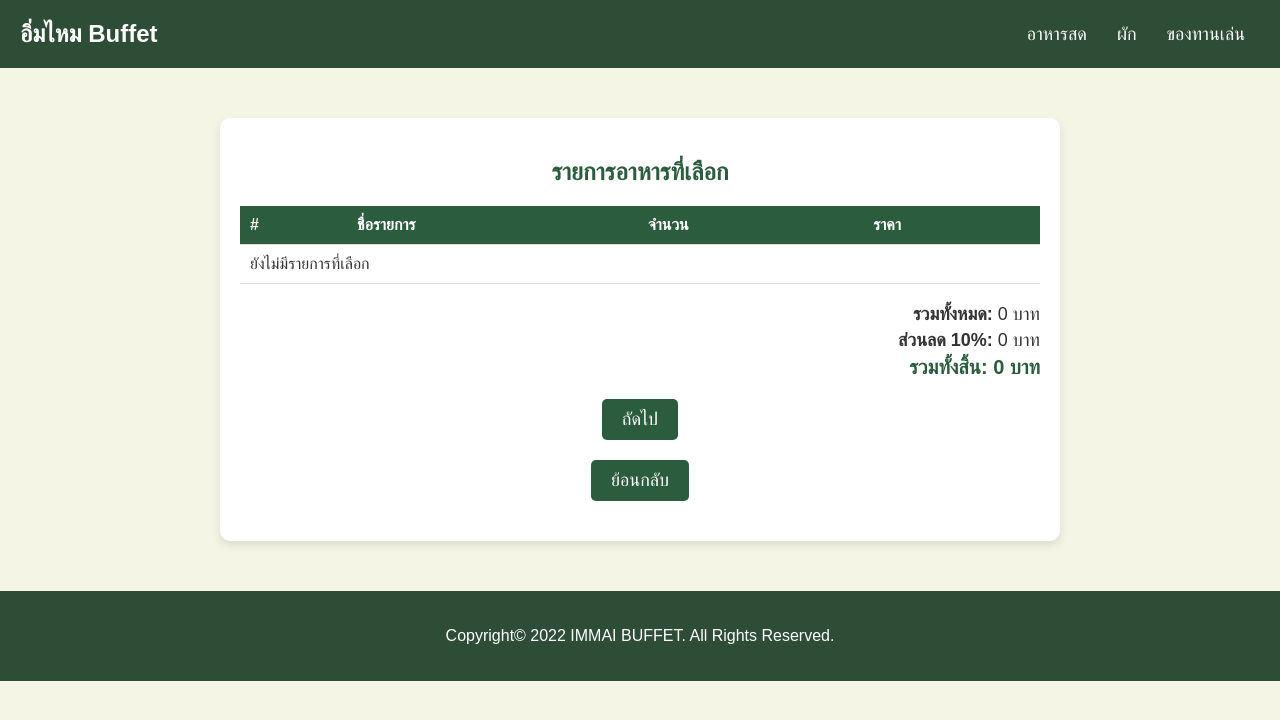
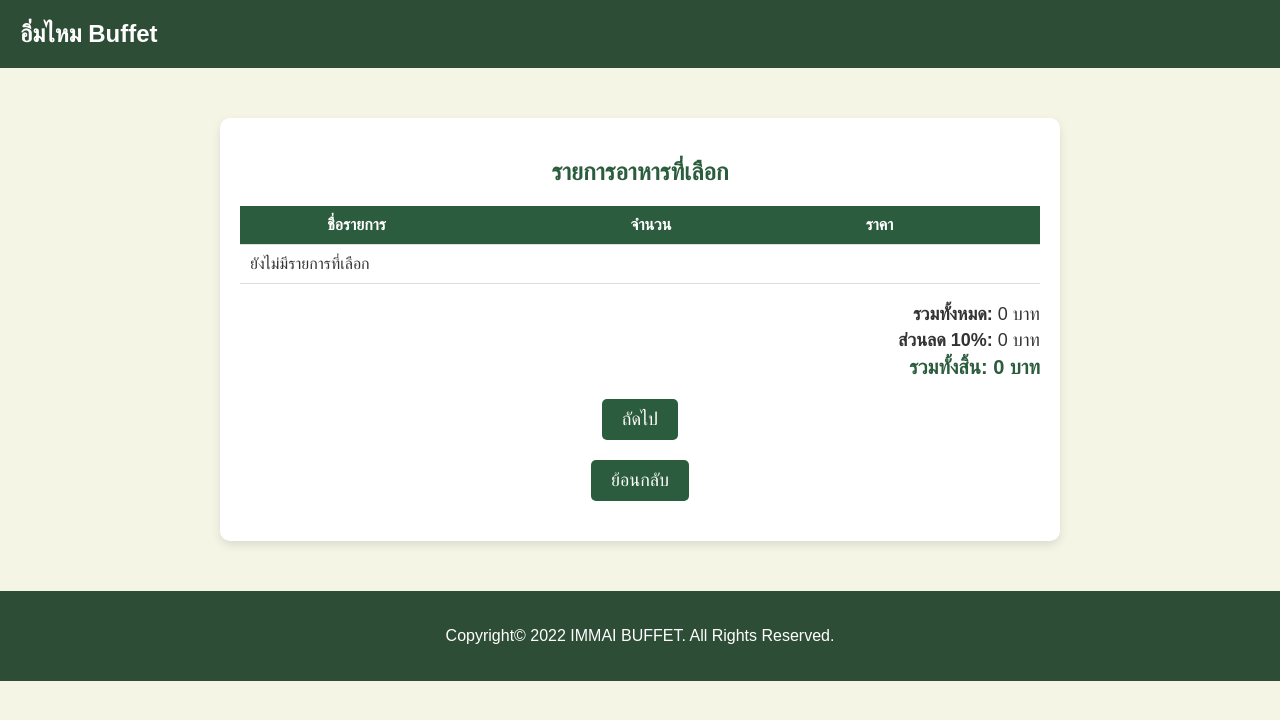
Before and after one commit to dxta13/immai-buffet, a plain HTML site: page final/bill.html in a window 1280 px wide. Drawn offline with Linux system fonts and the light colour scheme; some packages are replaced by stand-ins of ours; a script that the page names is missing.

Commit message:
Update bill.html

```diff
--- a/final/bill.html
+++ b/final/bill.html
@@ -14,13 +14,6 @@
 <body>
     <header class="navbar">
         <h1>อิ่มไหม Buffet</h1>
-        <nav>
-            <ul>
-                <li><a href="#">อาหารสด</a></li>
-                <li><a href="#">ผัก</a></li>
-                <li><a href="#">ของทานเล่น</a></li>
-            </ul>
-        </nav>
     </header>
 
     <main class="bill-container">
@@ -29,7 +22,7 @@
             <table>
                 <thead>
                     <tr>
-                        <th>#</th>
+                        <th></th>
                         <th>ชื่อรายการ</th>
                         <th>จำนวน</th>
                         <th>ราคา</th>
```
